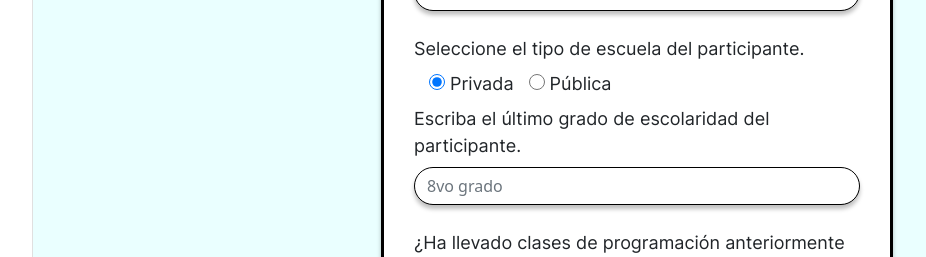
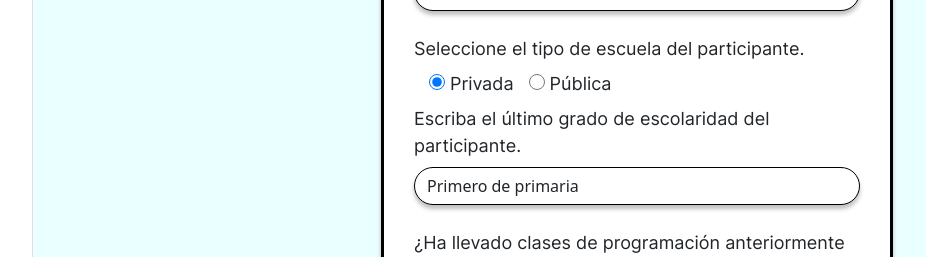
Before and after one commit to francogarza/proyecto-integrador, a React (Create React App) app: page /registro-hijo in a window 1280 px wide. Shown: the part 1127-1384 px from the top of the page, without its empty margins (39-965 px from the left). Built offline with nearby package versions, Linux system fonts and the light colour scheme; no server answers; the database is empty.

Commit message:
cambio de input ultimo grado de escuela a dropdown

```diff
--- a/src/RegistroHijo.js
+++ b/src/RegistroHijo.js
@@ -5,10 +5,12 @@ import {set, ref, onValue,update} from 'firebase/database';
 import {useState,useEffect,useContext} from "react";
 import 'bootstrap/dist/css/bootstrap.min.css'
 import './basic.css'
-import {Button,Container,Form,Alert} from 'react-bootstrap'
+import {Button,Container,Form,Alert,Dropdown, DropdownButton} from 'react-bootstrap'
 import { UserContext } from './UserContext';
 import { useLocation } from 'react-router-dom';
 import { useNavigate } from 'react-router-dom';
+import DropdownToggle from 'react-bootstrap/esm/DropdownToggle';
+import DropdownMenu from 'react-bootstrap/esm/DropdownMenu';
 
 const RegistroHijo = () => {
     const location = useLocation();
@@ -32,7 +34,7 @@ const RegistroHijo = () => {
     const [NombreTutorPadre, setNombreTutorPadre] = useState("");
     const [ParticipadoAxta, setParticipadoAxta] = useState("true");
     const [TipoEscuela, setTipoEscuela] = useState("privada");
-    const [UltimoGrado, setUltimoGrado] = useState("");
+    const [UltimoGrado, setUltimoGrado] = useState("Primero de primaria");
     const [VivieEnMexico, setVivieEnMexico] = useState("true");
     const [alertActive, setAlertActive] = useState(false);
     const [hijos, setHijos] = useState([]);
@@ -351,7 +353,19 @@ const RegistroHijo = () => {
                     Escriba el último grado de escolaridad del participante.
                 </Form.Label>
                 <br/>
-                <Form.Control type="text" placeholder="8vo grado" id="UltimoGrado" value={UltimoGrado} onChange={handleChangeUlitmoGrado} required={true}/>
+                {/* <Form.Control type="text" placeholder="8vo grado" id="UltimoGrado" value={UltimoGrado} onChange={handleChangeUlitmoGrado} required={true}/> */}
+                <select className='form-control' value={UltimoGrado} onChange={handleChangeUlitmoGrado}>
+                <option value="Primero de primaria">Primero de primaria</option>
+                <option value="Segundo de primaria">Segundo de primaria</option>
+                <option value="Tercero de primaria">Tercero de primaria</option>
+                <option value="Cuarto de primaria">Cuarto de primaria</option>
+                <option value="Quinto de primaria">Quinto de primaria</option>
+                <option value="Sexto de primaria">Sexto de primaria</option>
+                <option value="Primero de preparatoria">Primero de preparatoria</option>
+                <option value="Segundo de preparatoria">Segundo de preparatoria</option>
+                <option value="Tercero de preparatoria">Tercero de preparatoria</option>
+                </select>
+
                 <br/>
                 <Form.Label>
                     ¿Ha llevado clases de programación anteriormente el participante?
--- a/src/basic.css
+++ b/src/basic.css
@@ -111,6 +111,13 @@ input[type="radio"]{
     border-radius: 50%;
 }
 
+.select{
+    border: 1px solid #000000;
+    box-shadow: 0px 4px 4px rgba(0, 0, 0, 0.25);
+    border-radius: 45px;
+    width: 100%;
+
+}
 
 .btn-primary{
     font-size: 14px;
```
